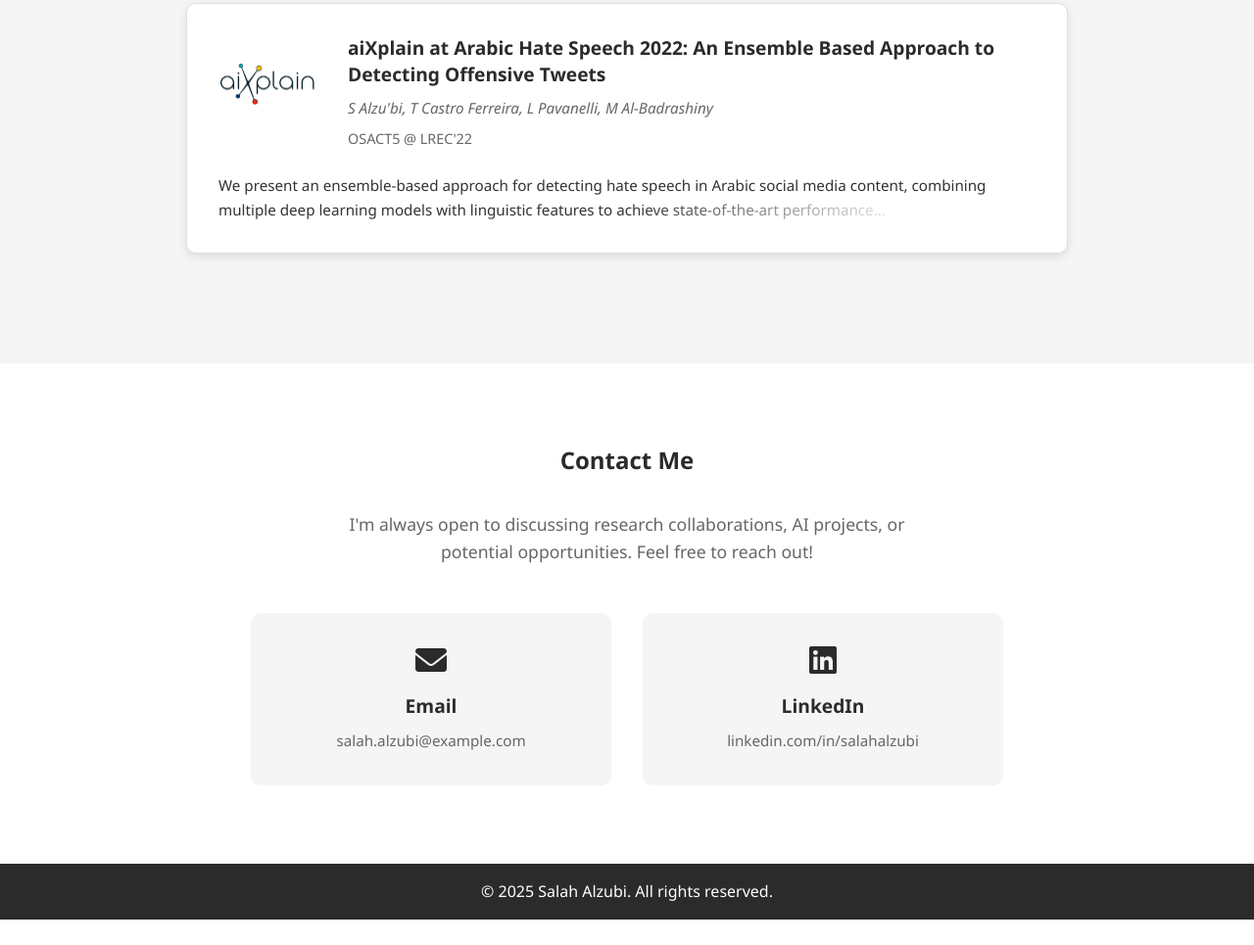
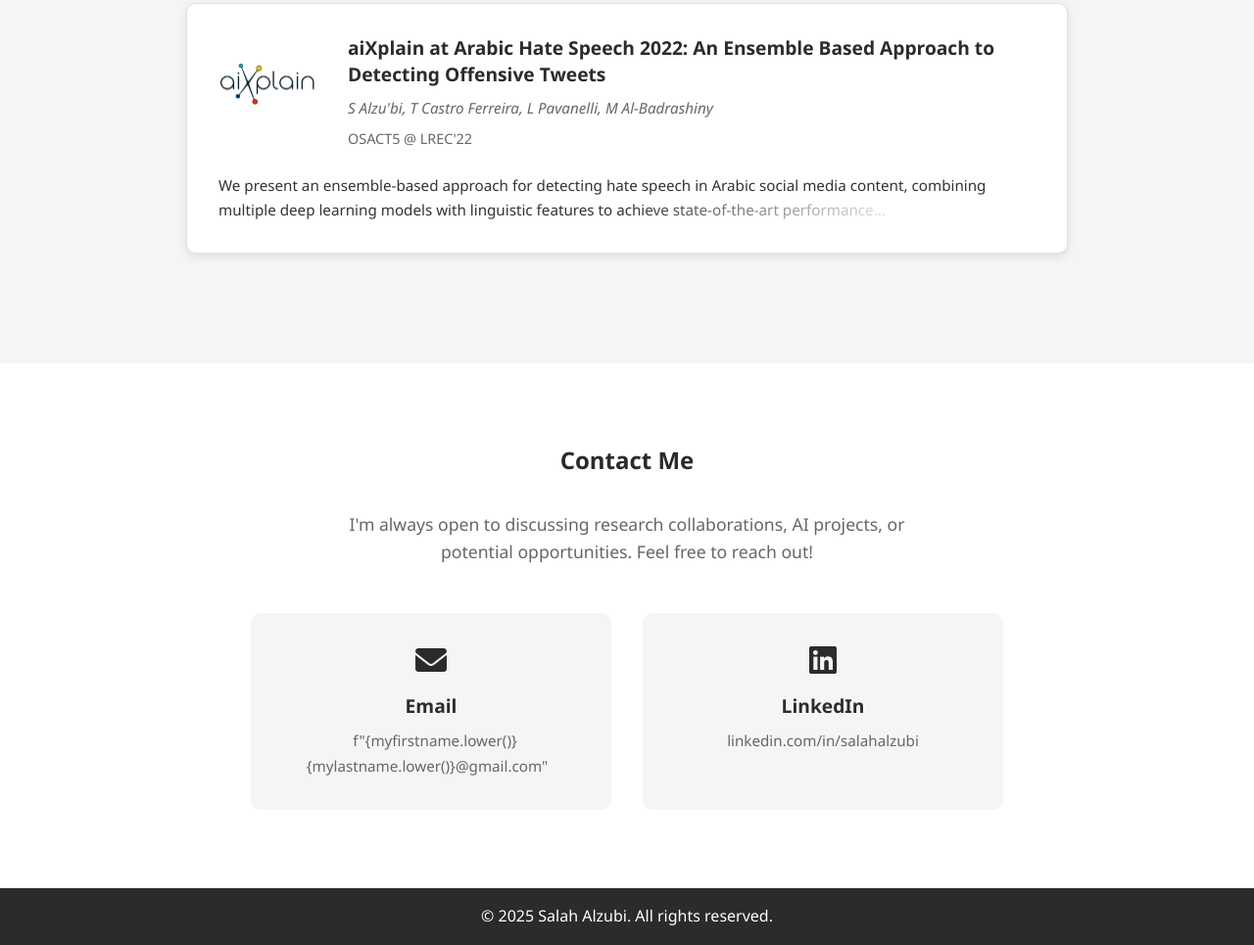
Before and after one commit to salzubi401/salzubi401.github.io, a plain HTML site: page index.html in a window 1280 px wide. Shown: the part 3498-4463 px from the top of the page at 98% size. Before the commit the page ends 4437 px from the top, so only its background shows below. Drawn offline with Linux system fonts and the light colour scheme.

Commit message:
added email

```diff
--- a/index.html
+++ b/index.html
@@ -224,7 +224,7 @@
                 <div class="contact-item">
                     <i class="fas fa-envelope"></i>
                     <h3>Email</h3>
-                    <p><a href="mailto:salah.alzubi@example.com">salah.alzubi@example.com</a></p>
+                    <p><a href="mailto:{myfirstname}{mylastname}@gmail.com">f"{myfirstname.lower()}{mylastname.lower()}@gmail.com"</a></p>
                 </div>
 
                 <div class="contact-item">
```
